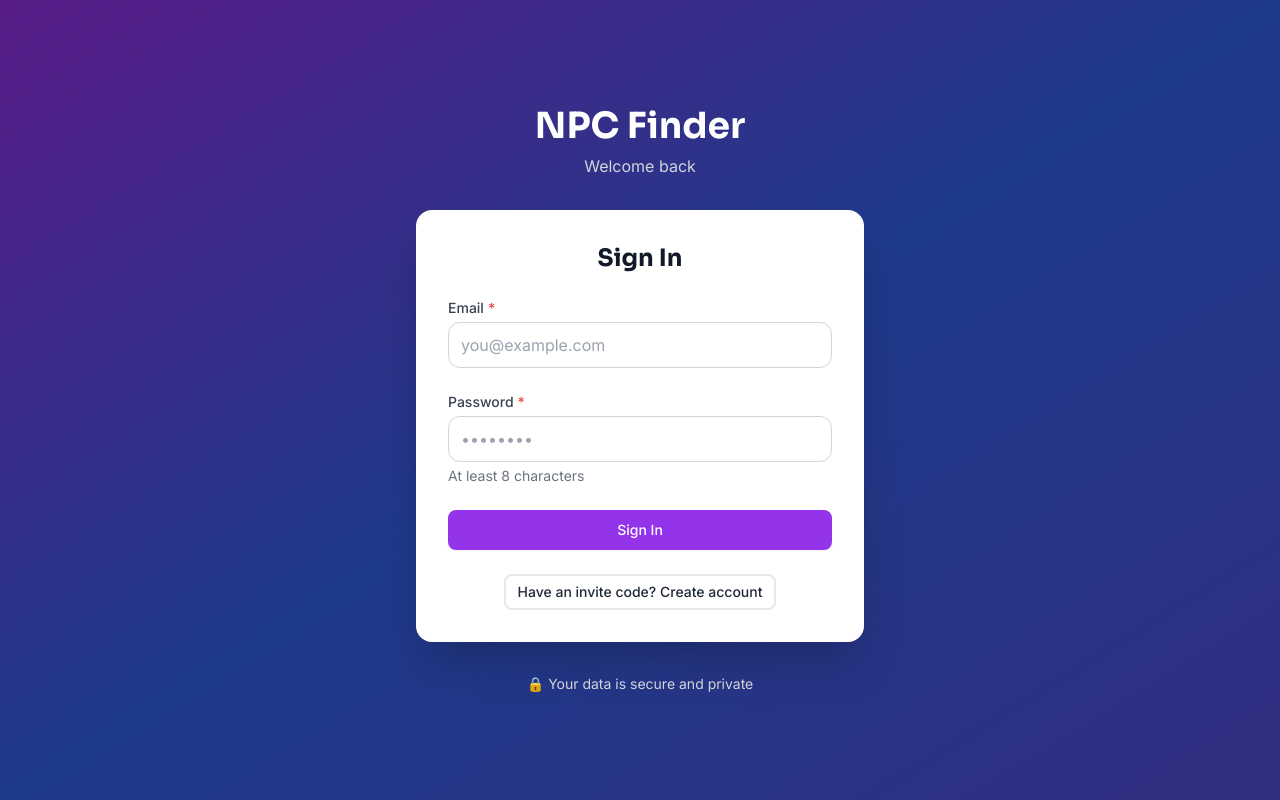
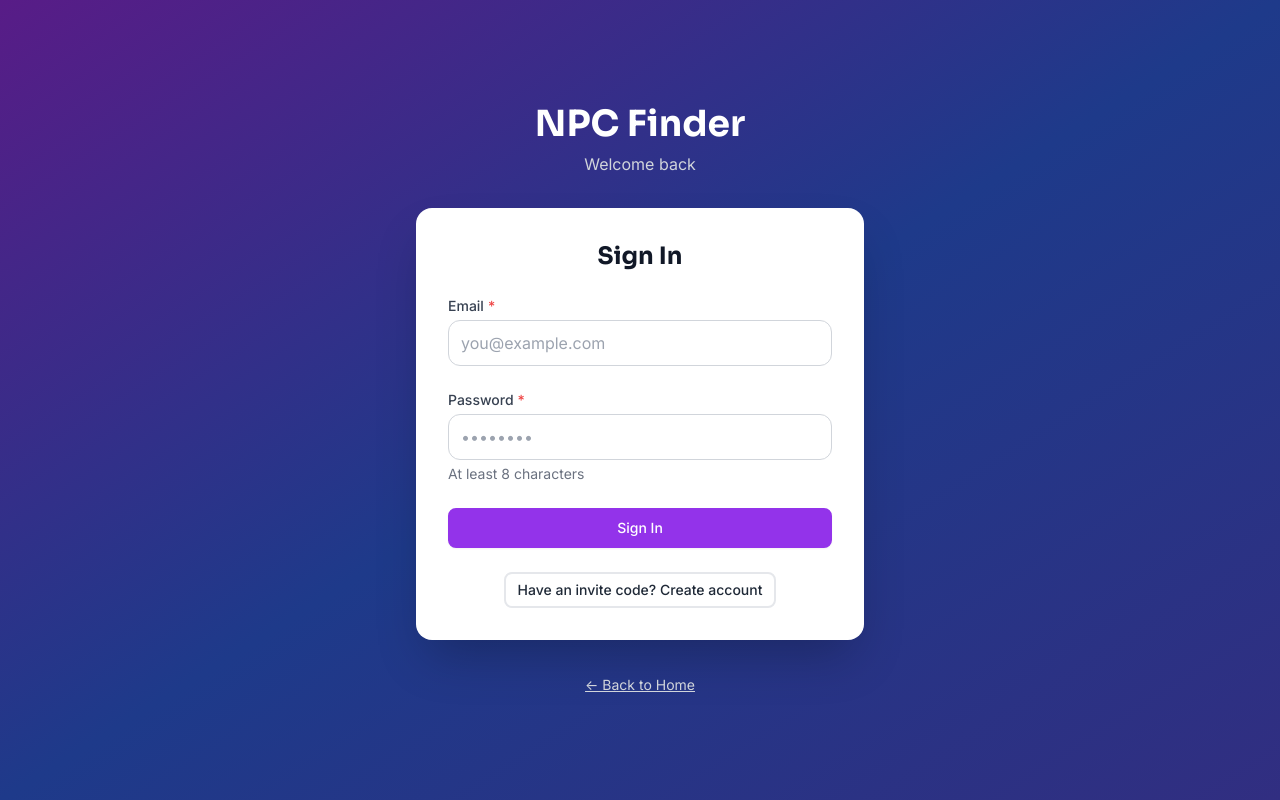
Before and after one commit to aftongauntlett/npcfinder, a React (Vite) app: page /login in a window 1280 px wide. Built offline with nearby package versions, Linux system fonts and the light colour scheme; no server answers.

Commit message:
adding redirect to home button to auth page

```diff
--- a/src/components/pages/AuthPage.tsx
+++ b/src/components/pages/AuthPage.tsx
@@ -1,5 +1,5 @@
 import React, { useState, useEffect } from "react";
-import { useSearchParams } from "react-router-dom";
+import { useSearchParams, useNavigate } from "react-router-dom";
 import { signIn, signUp } from "../../lib/auth";
 import Button from "../shared/Button";
 import Input from "../shared/Input";
@@ -11,6 +11,7 @@ import Input from "../shared/Input";
  */
 const AuthPage: React.FC = () => {
   const [searchParams] = useSearchParams();
+  const navigate = useNavigate();
   const [isLogin, setIsLogin] = useState<boolean>(true);
   const [email, setEmail] = useState<string>("");
   const [password, setPassword] = useState<string>("");
@@ -231,12 +232,16 @@ const AuthPage: React.FC = () => {
           </div>
         </div>
 
-        {/* Security Note */}
-        <div className="text-center text-sm text-gray-300 space-y-1">
-          <p>🔒 Your data is secure and private</p>
-          {!isLogin && (
-            <p className="text-xs">Invite-only access • End-to-end security</p>
-          )}
+        {/* Back to Home Link */}
+        <div className="text-center">
+          <button
+            onClick={() => {
+              void navigate("/");
+            }}
+            className="text-sm text-gray-300 hover:text-white transition-colors underline"
+          >
+            ← Back to Home
+          </button>
         </div>
       </div>
     </div>
```
